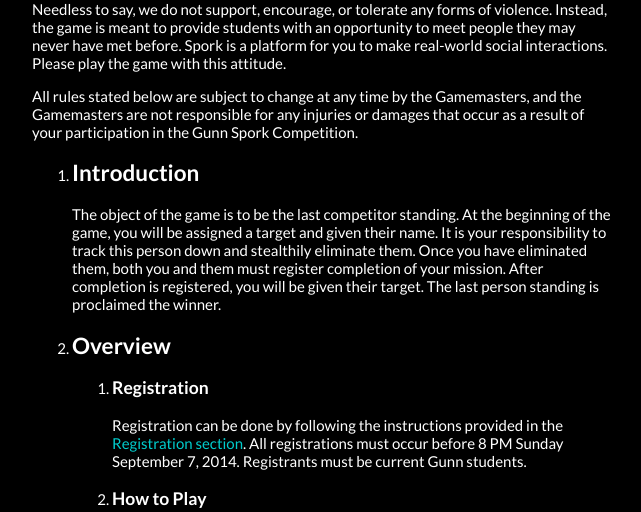
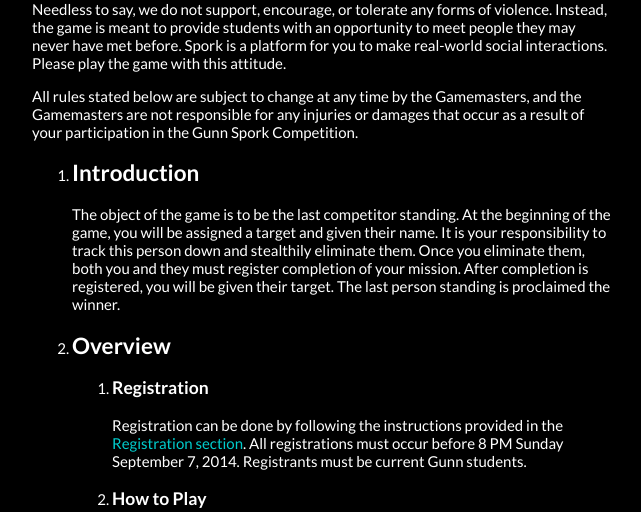
Before and after one commit to ankitr/assassin, a Flask app: page / in a window 1280 px wide. Shown: the part 1719-2231 px from the top of the page, without its empty margins (318-959 px from the left). Run offline with Flask 2, Linux system fonts and the light colour scheme.

Commit message:
grammar and stuff

```diff
--- a/app/templates/main.html
+++ b/app/templates/main.html
@@ -49,7 +49,7 @@
             <ol>
                 <li>
                     <h2>Introduction</h2>
-                    <p>The object of the game is to be the last competitor standing. At the beginning of the game, you will be assigned a target and given their name. It is your responsibility to track this person down and stealthily eliminate them. Once you have eliminated them, both you and them must register completion of your mission. After completion is registered, you will be given their target. The last person standing is proclaimed the winner.</p>
+                    <p>The object of the game is to be the last competitor standing. At the beginning of the game, you will be assigned a target and given their name. It is your responsibility to track this person down and stealthily eliminate them. Once you eliminate them, both you and they must register completion of your mission. After completion is registered, you will be given their target. The last person standing is proclaimed the winner.</p>
                 </li>
                 <li>
                     <h2>Overview</h2>
```
